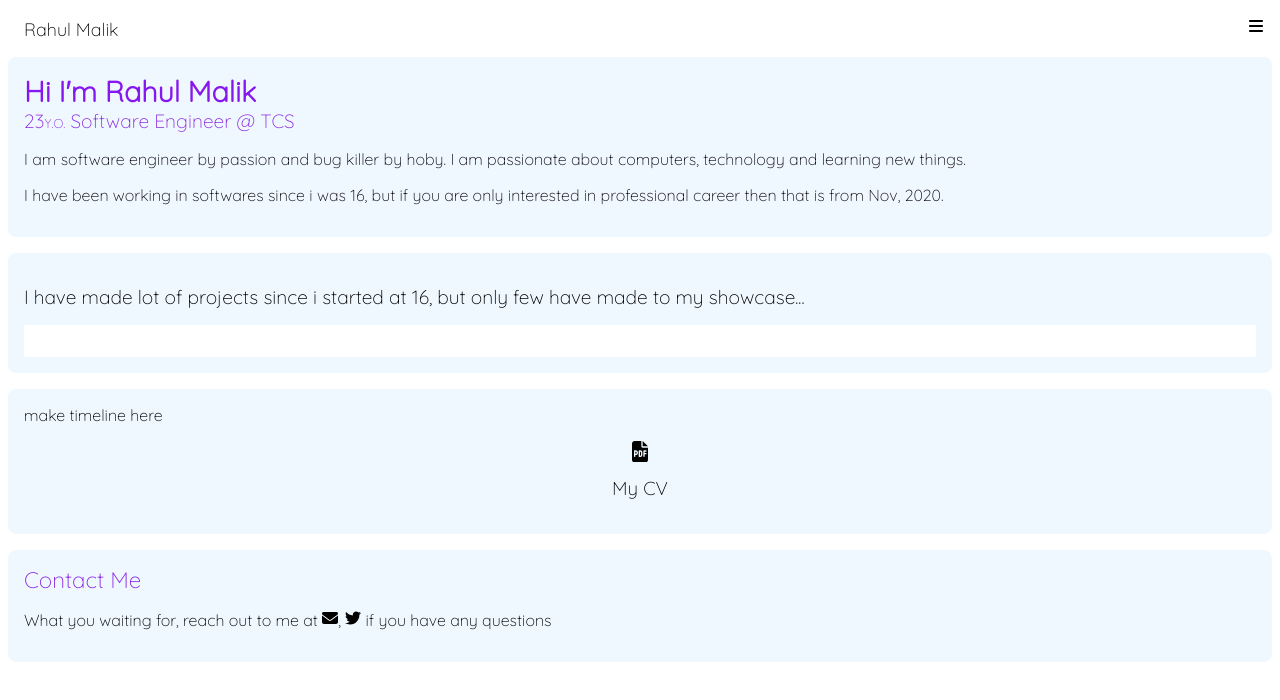
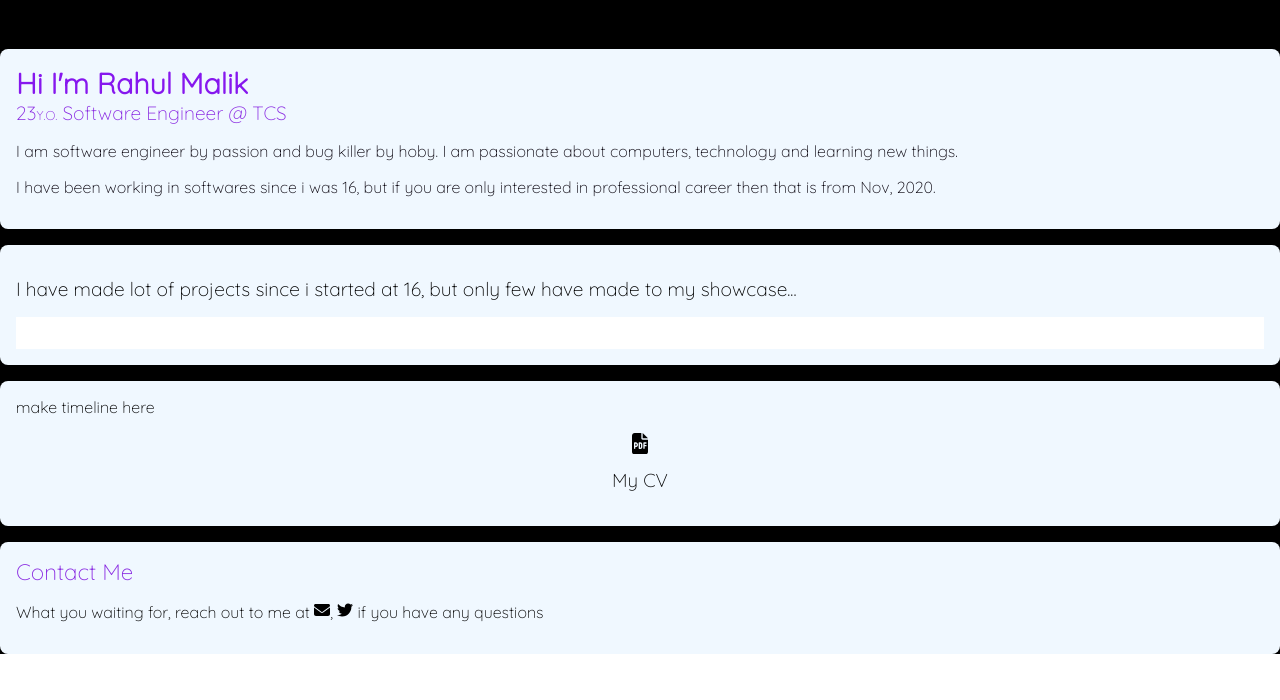
Before and after one commit to irahulmalik/MyPortfolio-new, an Angular app: page / in a window 1280 px wide. Shown: the top 700 px of the page. Built offline with nearby package versions, Linux system fonts and the light colour scheme.

Commit message:
working on responsive menu

```diff
--- a/src/app/components/home/home.componenet.ts
+++ b/src/app/components/home/home.componenet.ts
@@ -7,18 +7,22 @@ import { Component, OnInit } from '@angular/core';
 })
 export class HomeComponent implements OnInit {
   menuOptions:HTMLElement;
+  hamburgerOption:HTMLElement;
   constructor() {}
   ngOnInit() {
     this.menuOptions = document.getElementById("menu-options");
+    this.hamburgerOption = document.getElementById("menu-options-hamburger");
   }
 
   toggleMenu(){
     console.log("toggle",this.menuOptions.classList)
     if(this.menuOptions.classList.contains("hidden")){
       this.menuOptions.classList.remove("hidden")
+      this.hamburgerOption.classList.add("hidden");
     }
     else{
       this.menuOptions.classList.add("hidden")
+      this.hamburgerOption.classList.remove("hidden");
     }
   }
 }
--- a/src/app/components/home/home.component.html
+++ b/src/app/components/home/home.component.html
@@ -30,7 +30,7 @@
           </li>
         </ul>
       </div>
-      <div class="menu-options-hidden" (click)="toggleMenu()">
+      <div class="menu-options-hamburger" id="menu-options-hamburger" (click)="toggleMenu()">
         <svg
           xmlns="http://www.w3.org/2000/svg"
           height="1rem"
--- a/src/app/components/home/home.component.scss
+++ b/src/app/components/home/home.component.scss
@@ -17,8 +17,13 @@
         padding: 0;
         font-size: large;
       }
-      .menu-options-hidden {
+      .menu-options-hamburger {
         display: block;
+        position: fixed;
+        right: 1rem;
+      }
+      .menu-options-hamburger.hidden {
+        display: none;
         position: fixed;
         right: 1rem;
       }
@@ -34,12 +39,15 @@
         background: hsl(0 0% 100% /0.8);
         min-height: 100vh;
         min-width: 100%;
+        backdrop-filter: blur(0.5rem);
+
         ul {
           // margin-top: 2rem;
           li {
+            padding: 1rem 0 0 0;
             list-style: none;
             a {
-              padding-top: 2rem;
+              margin-top: 2rem;
               text-decoration: none;
             }
           }
@@ -167,3 +175,12 @@ a {
     transition: 0.3s ease-in;
   }
 }
+
+@media (min-width: 750px){
+  .container{
+    margin: 0;
+    padding: 0;
+    background-color: black;
+
+  }
+}
--- a/src/styles.css
+++ b/src/styles.css
@@ -3,5 +3,7 @@
 @import url('https://fonts.googleapis.com/css2?family=Roboto:wght@100&display=swap');
 html,
 body {
+  margin: 0;
+  padding: 0;
   font-family: 'Quicksand', 'Roboto', sans-serif;
 }
```
Also changed, not shown: src/app/app.component.css (line endings or trailing spaces).
